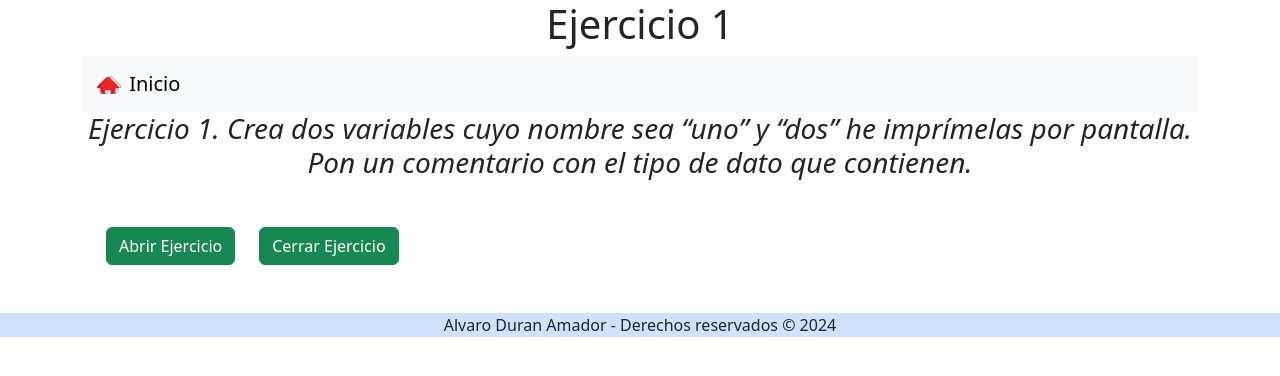
After one commit to alvaroduro/Tema2-DWES, a PHP site: page /ejercicios/ejer1/ejercicio1.php in a window 1280 px wide. The commit adds this page. Shown: the top 376 px of the page. Run offline with PHP 8.4, Linux system fonts and the light colour scheme.

Commit message:
ejercicio 1

```diff
--- /dev/null
+++ b/soluciones_ejercicios/ejercicios/ejer1/ejercicio1.js
@@ -0,0 +1,8 @@
+//JS para el ejercicio 1
+function mostrarDiv() {
+    document.getElementById("solucionEjer").style.display = "block";
+}
+
+function ocultarDiv() {
+    document.getElementById("solucionEjer").style.display = "none";
+}
--- /dev/null
+++ b/soluciones_ejercicios/ejercicios/ejer1/ejercicio1.php
@@ -0,0 +1,50 @@
+<!DOCTYPE html>
+<html lang="es">
+
+<head>
+    <meta charset="UTF-8">
+    <meta name="viewport" content="width=device-width, initial-scale=1.0">
+    <title>Ejercicio 1</title>
+    <!--Incluimos BS-->
+    <?php require '../includes/boostrap.php'; ?>
+    <style>
+        #solucionEjer {
+            display: none;
+        }
+    </style>
+</head>
+
+<body>
+    <div class="container text-center">
+        <h1>Ejercicio 1</h1>
+        <?php require '../includes/nav.php'; ?>
+        <h3 class="titulo_ejercicio fst-italic">Ejercicio 1. Crea dos variables cuyo nombre sea “uno” y “dos” he imprímelas por
+            pantalla. Pon un comentario con el tipo de dato que contienen.
+    </div>
+
+    <!--Botones-->
+    <div class="container botones d-flex my-5">
+        <button type="button" class="btn btn-success mx-4 btnAbrir" onclick="mostrarDiv()">Abrir Ejercicio</button>
+        <button type="button" class="btn btn-success btncerrar" onclick="ocultarDiv()">Cerrar Ejercicio</button>
+    </div>
+
+    <!--Div soluciones-->
+    <div class="container my-5 border border-primary w-25" id="solucionEjer">
+        <h4>Solución Ejercicio</h4>
+
+        <!--Solucion Ejercicio-->
+        <?php
+        //Variables
+        $uno = 1;
+        $dos = 2;
+        //Imprimimos por pantalla
+        echo "Variable uno= " . $uno . "</br>";
+        echo "Variable dos= " . $dos;
+        ?>
+    </div>
+</body>
+<!--Incluimos Footer-->
+<?php require '../includes/footer.php'; ?>
+<script src="ejercicio1.js"></script>
+
+</html>
--- /dev/null
+++ b/soluciones_ejercicios/ejercicios/includes/boostrap.php
@@ -0,0 +1,4 @@
+<!--Enlaces CDNS para Boostrap-->
+
+<link href="https://cdn.jsdelivr.net/npm/bootstrap@5.3.2/dist/css/bootstrap.min.css" rel="stylesheet" integrity="sha384-T3c6CoIi6uLrA9TneNEoa7RxnatzjcDSCmG1MXxSR1GAsXEV/Dwwykc2MPK8M2HN" crossorigin="anonymous">
+<script src="https://cdn.jsdelivr.net/npm/bootstrap@5.3.2/dist/js/bootstrap.bundle.min.js" integrity="sha384-C6RzsynM9kWDrMNeT87bh95OGNyZPhcTNXj1NW7RuBCsyN/o0jlpcV8Qyq46cDfL" crossorigin="anonymous"></script>
--- /dev/null
+++ b/soluciones_ejercicios/ejercicios/includes/footer.php
@@ -0,0 +1,13 @@
+<!--Footer-->
+<p class="bg-primary-subtle w-100 text-center">Alvaro Duran Amador - Derechos reservados &copy; <span id="year"></span></p>
+
+<script>
+        function agregarAño() {
+            const yearElement = document.getElementById("year");
+            const currentYear = new Date().getFullYear(); // Obtiene el año actual
+            yearElement.textContent = currentYear; // Asigna el año al elemento
+        }
+
+        // Llama a la función al cargar la página
+        agregarAño();
+    </script>
--- /dev/null
+++ b/soluciones_ejercicios/ejercicios/includes/nav.php
@@ -0,0 +1,11 @@
+<!--Navegación ejercicios-->
+<nav class="navbar navbar-expand-lg bg-body-tertiary">
+  <div class="container-fluid">
+    <a class="navbar-brand" href="../../index.php">
+    <img src="../../img/imgInicio.webp" alt="Logo" width="30" height="24" class="d-inline-block align-text-top">
+    Inicio</a>
+    <button class="navbar-toggler" type="button" data-bs-toggle="collapse" data-bs-target="#navbarNav" aria-controls="navbarNav" aria-expanded="false" aria-label="Toggle navigation">
+      <span class="navbar-toggler-icon"></span>
+    </button>
+  </div>
+</nav>
--- a/soluciones_ejercicios/index.php
+++ b/soluciones_ejercicios/index.php
@@ -23,7 +23,7 @@
                 <div class="card-body">
                     <h5 class="card-title">Ejercicio 1</h5>
                     <p class="card-text">Crea dos variables cuyo nombre sea “uno” y “dos” he imprímelas por pantalla. Pon un comentario con el tipo de dato que contienen. </p>
-                    <a href="" class="btn btn-primary">Ir al ejercicio</a>
+                    <a href="ejercicios/ejer1/ejercicio1.php" class="btn btn-primary">Ir al ejercicio</a>
                 </div>
             </div>
             <!--Ejercicio 2-->
```
Also changed, not shown: soluciones_ejercicios/ejercicios/ejercicio1.php (deleted, +0 -14 lines), soluciones_ejercicios/img/imgInicio.webp (added).
